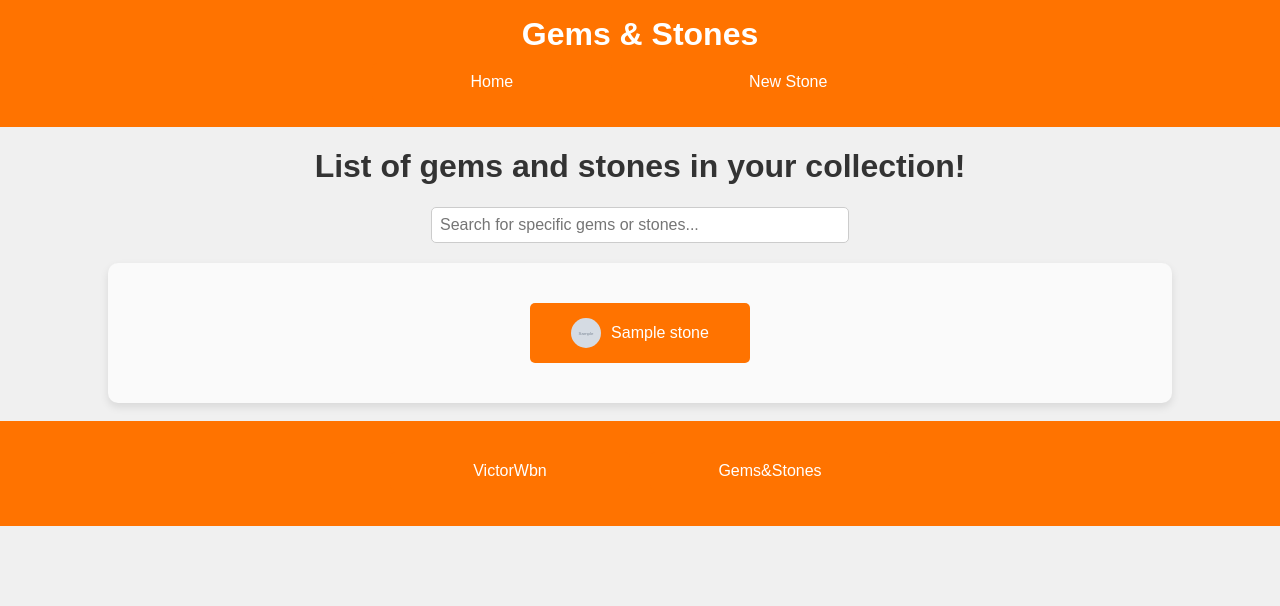
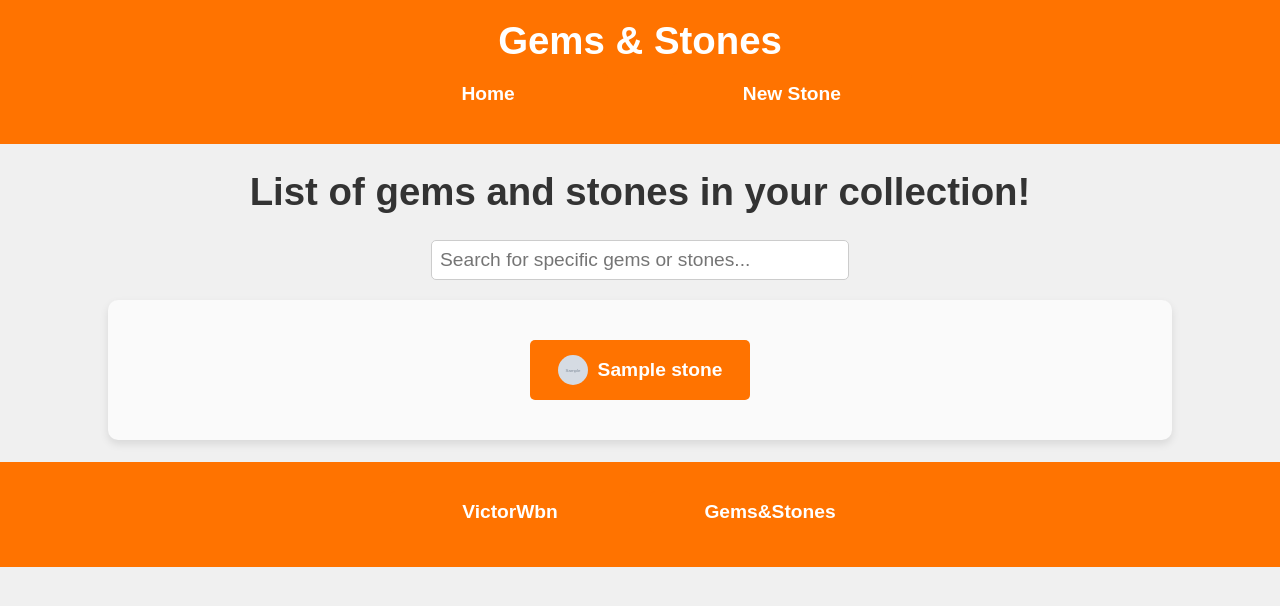
Before and after one commit to VictorWbn/Gems-Stones, a Flask app: template templates/index.html in a window 1280 px wide. Shown: the top 606 px of the page. Run offline with Flask 3, Linux system fonts and the light colour scheme; the template is opened without the code that fills it: most values are stand-ins (such as "Sample title", 1, 10 or a date in 2020); grey boxes marked "Sample" are stand-in pictures.

Commit message:
update page/style

```diff
--- a/static/style/style.css
+++ b/static/style/style.css
@@ -1,3 +1,8 @@
+html {
+    font-size: 1.2rem;
+    font-weight: bold;
+}
+
 body {
     font-family: Arial, sans-serif;
     background-color: #f0f0f0;
--- a/templates/index.html
+++ b/templates/index.html
@@ -22,8 +22,9 @@
             {% for stone in stones %}
                 <li>
                     <a href="/stone/{{ stone['Nom'] }}" class="button">
-                        <img src="{{ stone['ImagePathLowRes'] }}" alt="{{ stone['Nom'] }}" style="width: 30px; height: 30px; border-radius: 50%; margin-right: 10px;">
-                        {{ stone['Nom'] }}
+                            <img src="{{ stone['ImagePathLowRes'] }}" alt="{{ stone['Nom'] }}"
+                                 style="width: 30px; height: 30px; border-radius: 50%; margin-right: 10px;">
+                        <p>{{ stone['Nom'] }}</p>
                     </a>
                 </li>
             {% endfor %}
```
